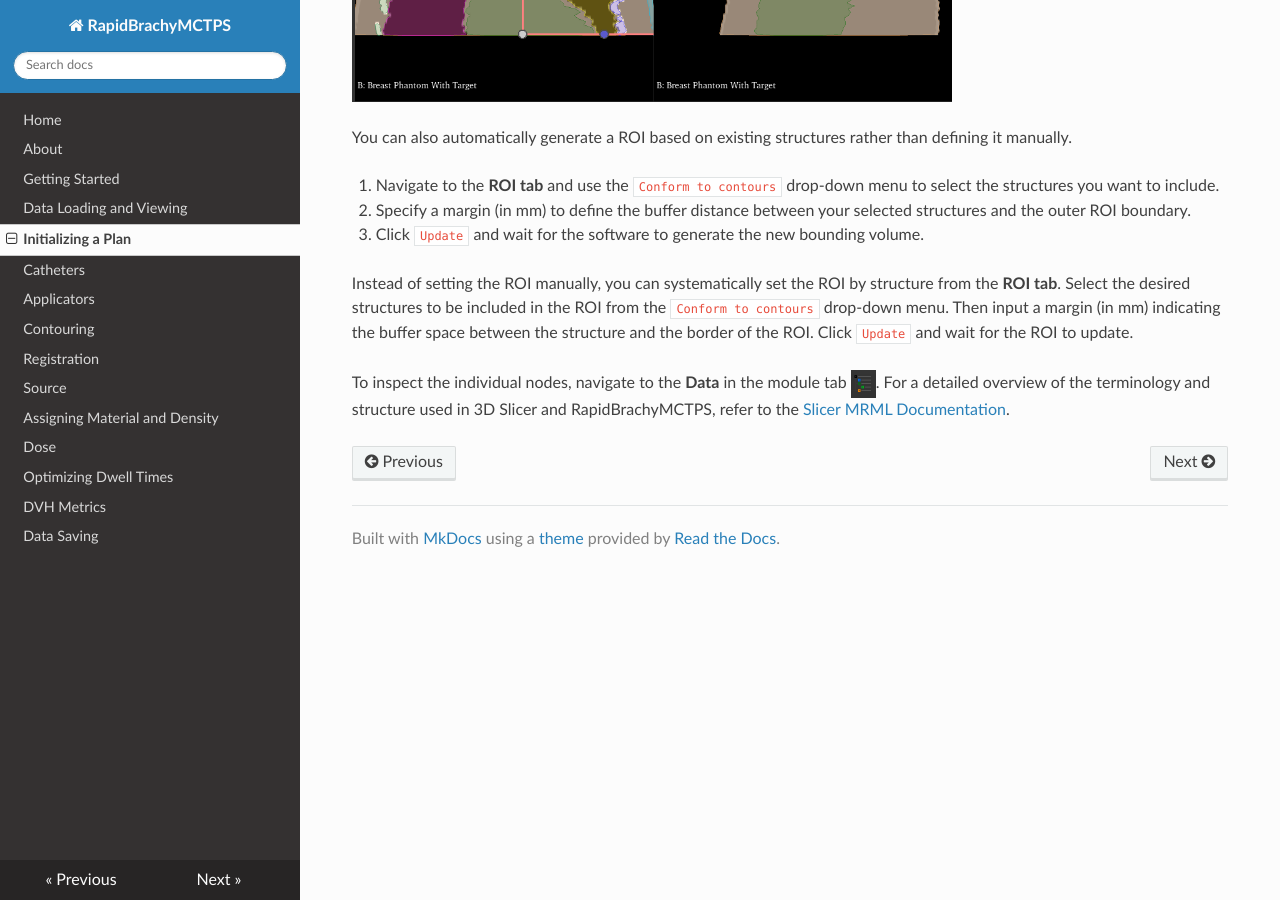
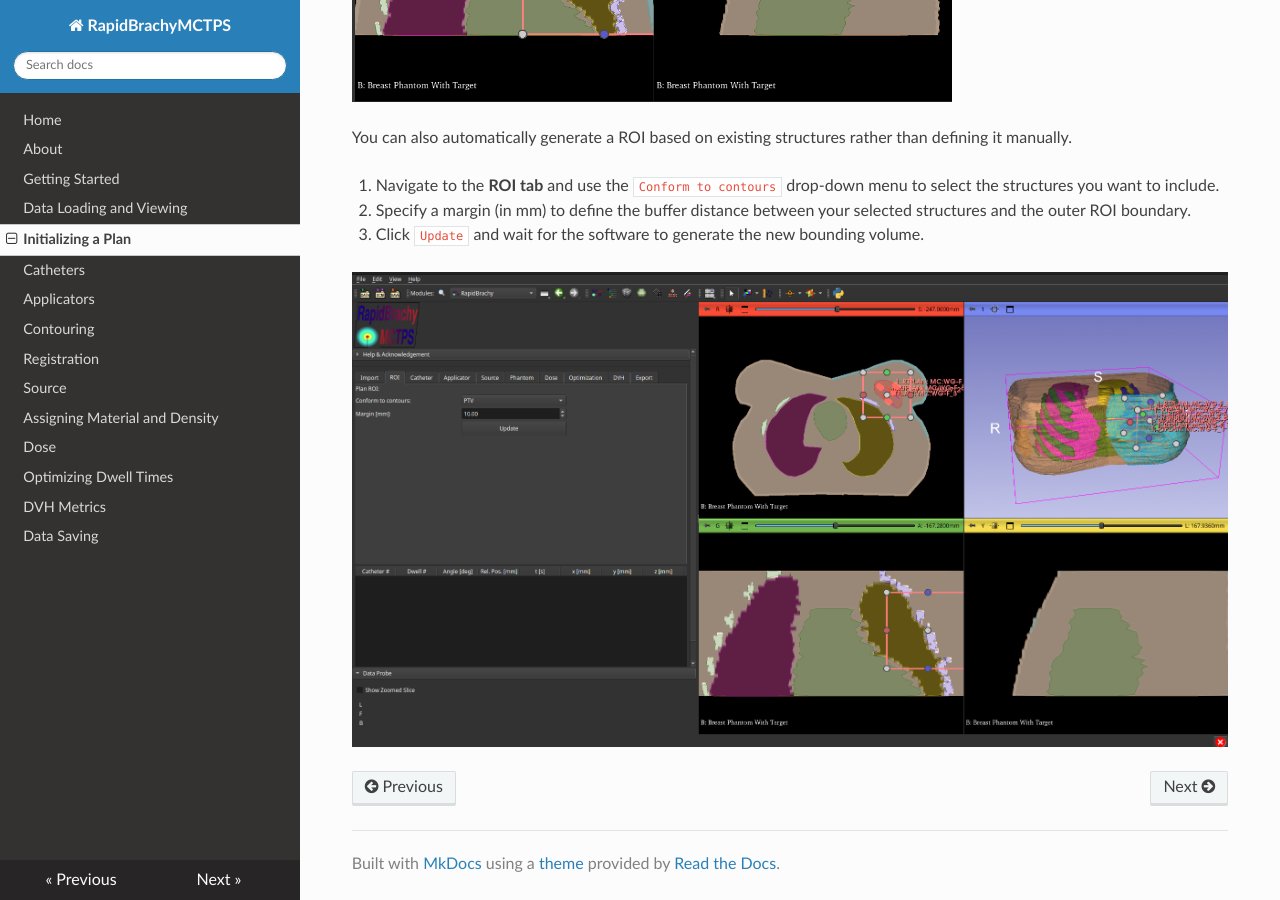
Before and after one commit to engerlab/RapidBrachyMCTPS_Documentation, an MkDocs documentation site: the page built from docs/plan.md, in a window 1280 px wide and 900 px high, scrolled down 1877 px. Built offline with MkDocs 1.6.1, drawn with Linux system fonts in a browser that asks for light colours; nearby versions of some CDN libraries.

Commit message:
Update ROI tab, and about section

```diff
--- a/docs/plan.md
+++ b/docs/plan.md
@@ -17,6 +17,4 @@ You can also automatically generate a ROI based on existing structures rather th
 2. Specify a margin (in mm) to define the buffer distance between your selected structures and the outer ROI boundary.
 3. Click `Update` and wait for the software to generate the new bounding volume.
 
-Instead of setting the ROI manually, you can systematically set the ROI by structure from the **ROI tab**. Select the desired structures to be included in the ROI from the `Conform to contours` drop-down menu. Then input a margin (in mm) indicating the buffer space between the structure and the border of the ROI. Click `Update` and wait for the ROI to update.
-
-To inspect the individual nodes, navigate to the **Data** in the module tab ![data](img/data.png){ width="25" }. For a detailed overview of the terminology and structure used in 3D Slicer and RapidBrachyMCTPS, refer to the [Slicer MRML Documentation](https://slicer.readthedocs.io/en/latest/developer_guide/mrml_overview.html).
+![ROI](img/ROITab.png){ width="900" }
```
Also changed, not shown: site/about/index.html, site/img/3D-Slicer-Mark.png (deleted), site/img/ROI.png, site/img/ROITab.png (added), site/img/rapidbrachy.png, site/import/index.html, site/index.html, site/installation/index.html, site/plan/index.html, site/search/search_index.json.
